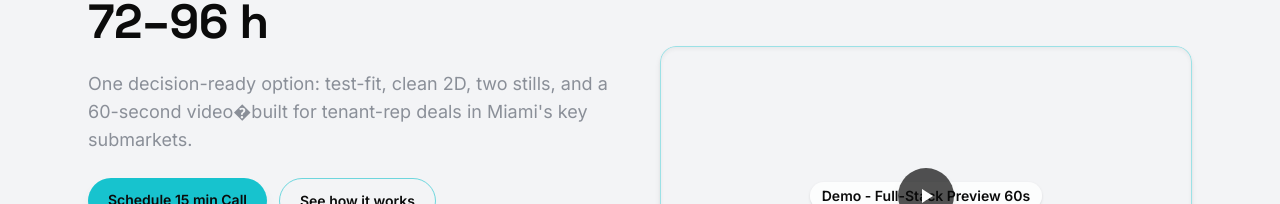
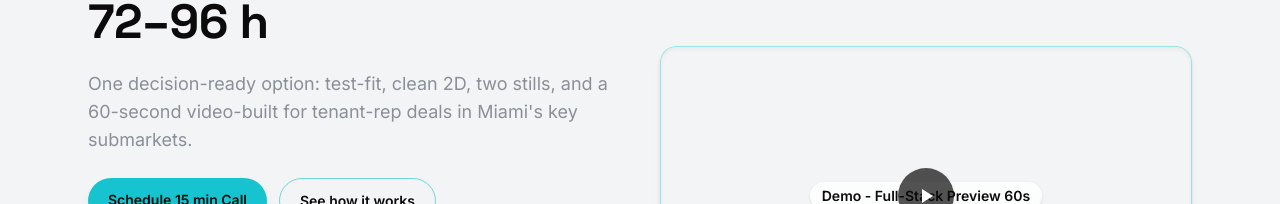
Before and after one commit to mategzg/Planora, a Next.js app: page / in a window 1280 px wide. Shown: the part 263-467 px from the top of the page. Built offline with nearby package versions, Linux system fonts and the light colour scheme.

Commit message:
chore: harden encoding and pricing mailto

```diff
--- a/app/page.tsx
+++ b/app/page.tsx
@@ -40,7 +40,7 @@ export default function HomePage() {
             Close faster with a Full-Stack Preview in 72&ndash;96 h
           </h1>
           <p className="max-w-2xl text-lg text-muted">
-            One decision-ready option: test-fit, clean 2D, two stills, and a 60-second video�built for tenant-rep deals in Miami's key submarkets.
+            One decision-ready option: test-fit, clean 2D, two stills, and a 60-second video-built for tenant-rep deals in Miami's key submarkets.
           </p>
           <div className="flex flex-wrap gap-3">
             <a
```
Also changed, not shown: 2 other files (tests, documents, lock files or other folders).
